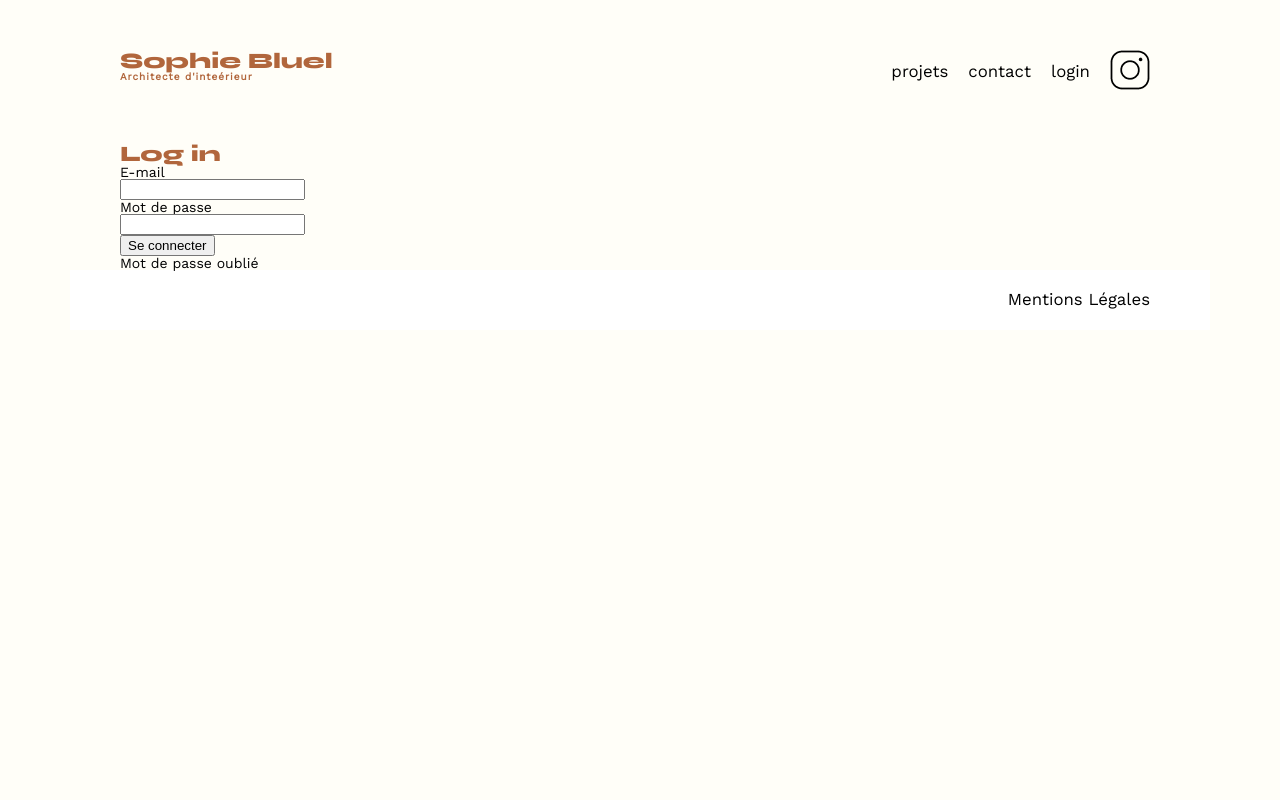
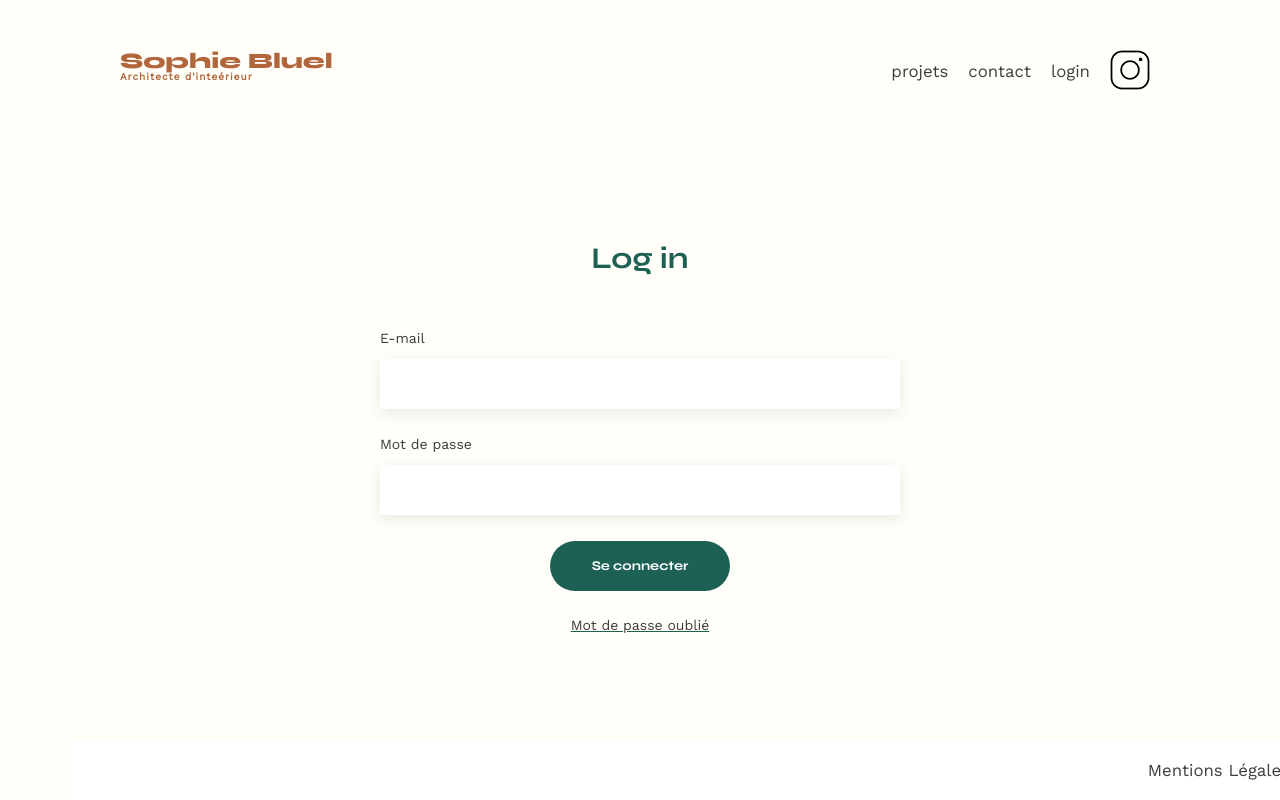
Before and after one commit to Elyrria/Portfolio-architecte-sophie-bluel-master, a plain HTML site: page FrontEnd/pages/logIn.html in a window 1280 px wide. Drawn offline with nearby package versions, Linux system fonts and the light colour scheme.

Commit message:
Finalisation du CSS page connexion et ajout ancres sur la nav du header

```diff
--- a/FrontEnd/pages/logIn.html
+++ b/FrontEnd/pages/logIn.html
@@ -11,33 +11,45 @@
     <link rel="stylesheet" href="../styles/logIn.css">
     <!--* type="module" permet de récupérer des méthodes ou autres informations dans d'autre fichier script.js -->
     <!--* Il n'est pas forcement nécessaire lier tous les fichers logIn.js -->
-    <script type="module" src="scripts/logIn.js" defer></script>
+    <script type="module" src="../scripts/logIn.js" defer></script>
 </head>
 
 <body>
     <header>
-        <a href="../index.html"><h1>Sophie Bluel <span>Architecte d'inteérieur</span></h1></a>
+        <a href="../index.html">
+            <h1>Sophie Bluel <span>Architecte d'inteérieur</span></h1>
+        </a>
         <nav>
             <ul>
-                <li>projets</li>
-                <li>contact</li>
-				<a href="../pages/logIn.html"><li>login</li></a>
-                <li><img src="../assets/icons/instagram.png" alt="Instagram"></li>
+                <a href="../index.html#portfolio">
+					<li>projets</li>
+				</a>
+				<a href="../index.html#contact">
+					<li>contact</li>
+				</a>
+                <a href="../pages/logIn.html">
+                    <li>login</li>
+                </a>
+                <a href="https://www.instagram.com/">
+                    <li><img src="../assets/icons/instagram.png" alt="Instagram"></li>
+                </a>
             </ul>
         </nav>
     </header>
     <main>
-        <h1>Log in</h1>
-        <form action="">
-            <label for="email">E-mail</label><br>
-            <input type="email" name="email"><br>
-            <label for="password">Mot de passe</label><br>
-            <input type="password" name="password"><br>
-            <button>Se connecter</button>
-        </form>
-        <a href="#">Mot de passe oublié</a>
+        <section id="logIn">
+            <h2>Log in</h2>
+            <form class="form-style" action="#" method="post">
+                <label class="label-style" for="email">E-mail</label>
+                <input class="input-style" type="email" name="email" id="email">
+                <label class="label-style" for="password">Mot de passe</label>
+                <input class="input-style" type="password" name="password" id="password">
+                <input type="submit" value="Se connecter">
+            </form>
+            <a href="#" id="password-lost">Mot de passe oublié</a>
+        </section>
     </main>
-    <footer>
+    <footer id="footer-logIn">
         <nav>
             <ul>
                 <li>Mentions Légales</li>
--- a/FrontEnd/styles/logIn.css
+++ b/FrontEnd/styles/logIn.css
@@ -0,0 +1,46 @@
+:root {
+	--main-color: #b1663c;
+	--main-color-text: #3d3d3d;
+	--second-color: #1d6154;
+	--background-color: #fffef8;
+}
+
+header {
+	margin-bottom: 150px;
+}
+
+#logIn {
+	width: 50%;
+	margin: auto;
+}
+
+#logIn h2, #password-lost {
+	text-align: center;
+}
+
+#logIn input[type='submit'] {
+	margin: 2em auto;
+}
+
+#footer-logIn {
+    position: fixed;
+    bottom: 0;
+    width: 100%;
+}
+
+#password-lost {
+	display: block;
+	color: var(--main-color-text);
+	text-decoration: underline var(--second-color);
+}
+
+@media screen and (max-width: 600px) {
+	#logIn {
+		width: 75%;
+	}
+}
+@media screen and (max-width: 320px) {
+	#logIn {
+		width: 100%;
+	}
+}
--- a/FrontEnd/styles/style.css
+++ b/FrontEnd/styles/style.css
@@ -107,7 +107,7 @@ section {
 	display: block;
 }
 
-a{
+a {
 	color: inherit;
 	text-decoration: none;
 }
@@ -143,11 +143,13 @@ table {
 
 :root {
 	--main-color: #b1663c;
+	--main-color-text: #3d3d3d;
 	--second-color: #1d6154;
 	--background-color: #fffef8;
 }
 
 body {
+	color: var(--main-color-text);
 	max-width: 1140px;
 	margin: auto;
 	font-family: 'Work Sans';
@@ -306,7 +308,7 @@ button[name='HotelsEtRestaurants'] {
 	margin: auto;
 }
 
-#contact > * {
+#contact h2, #contact p   {
 	text-align: center;
 }
 
@@ -314,39 +316,51 @@ button[name='HotelsEtRestaurants'] {
 	margin-bottom: 20px;
 }
 
-#contact form {
-	text-align: left;
+.form-style {
 	margin-top: 30px;
 	display: flex;
 	flex-direction: column;
 }
 
-#contact input {
+.input-style {
 	height: 50px;
-	font-size: 1.2em;
+	font-family: 'Work Sans';
+	font-size: 1em;
 	border: none;
 	box-shadow: 0px 4px 14px rgba(0, 0, 0, 0.09);
 }
 
-#contact label {
+.label-style {
 	margin: 2em 0 1em 0;
 }
 
 #contact textarea {
+	height: auto;
 	border: none;
 	box-shadow: 0px 4px 14px rgba(0, 0, 0, 0.09);
 }
 
 input[type='submit'] {
+	height: 50px;
 	font-family: 'Syne';
 	font-weight: 700;
 	color: white;
 	background-color: #1d6154;
-	margin: 2em auto;
+	margin: 2em auto 3em auto;
 	width: 180px;
 	text-align: center;
+	border: none;
 	border-radius: 60px;
 }
+
+input[type='submit']:hover {
+	cursor: pointer;
+	box-shadow: rgba(50, 50, 93, 0.25) 0px 6px 12px -2px, rgba(0, 0, 0, 0.3) 0px 3px 7px -3px;
+}
+input[type='submit']:active {
+	opacity: 0.9;
+}
+
 footer {
 	display: flex;
 	align-items: center;
@@ -358,6 +372,11 @@ footer {
 footer nav {
 	margin-right: 50px;
 }
+
+/* footer nav ul {
+	display: flex;
+	align-items: center;
+} */
 
 @media screen and (max-width: 600px) {
 	#contact {
@@ -371,6 +390,10 @@ footer nav {
 		align-items: center;
 	}
 
+	header,
+	main {
+		padding: 0 10px;
+	}
 	#introduction {
 		flex-direction: column;
 		gap: 30px;
@@ -386,11 +409,6 @@ footer nav {
 }
 
 @media screen and (max-width: 320px) {
-	header,
-	main {
-		padding: 0 10px;
-	}
-
 	header {
 		text-align: center;
 	}
```
Also changed, not shown: FrontEnd/index.html (+22 -12 lines).
